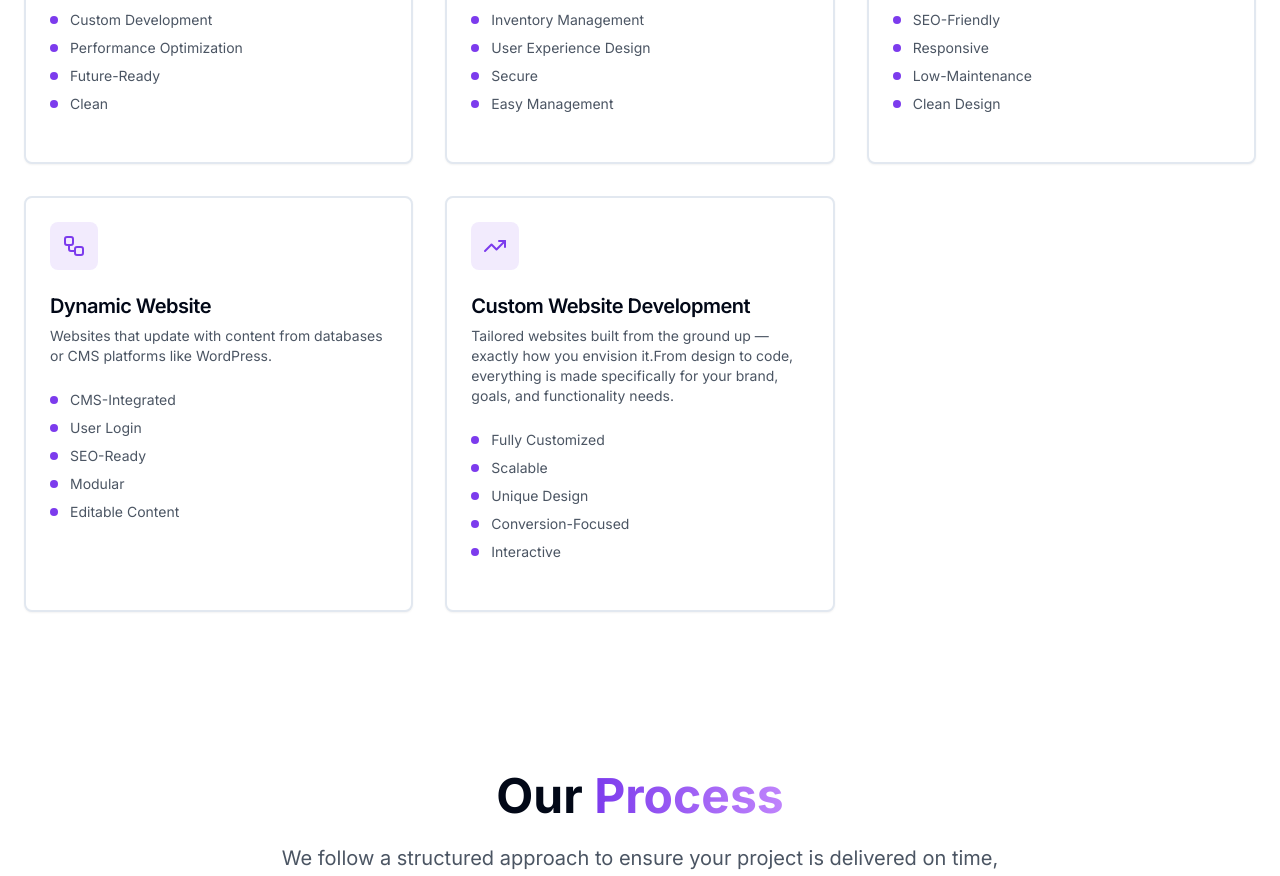
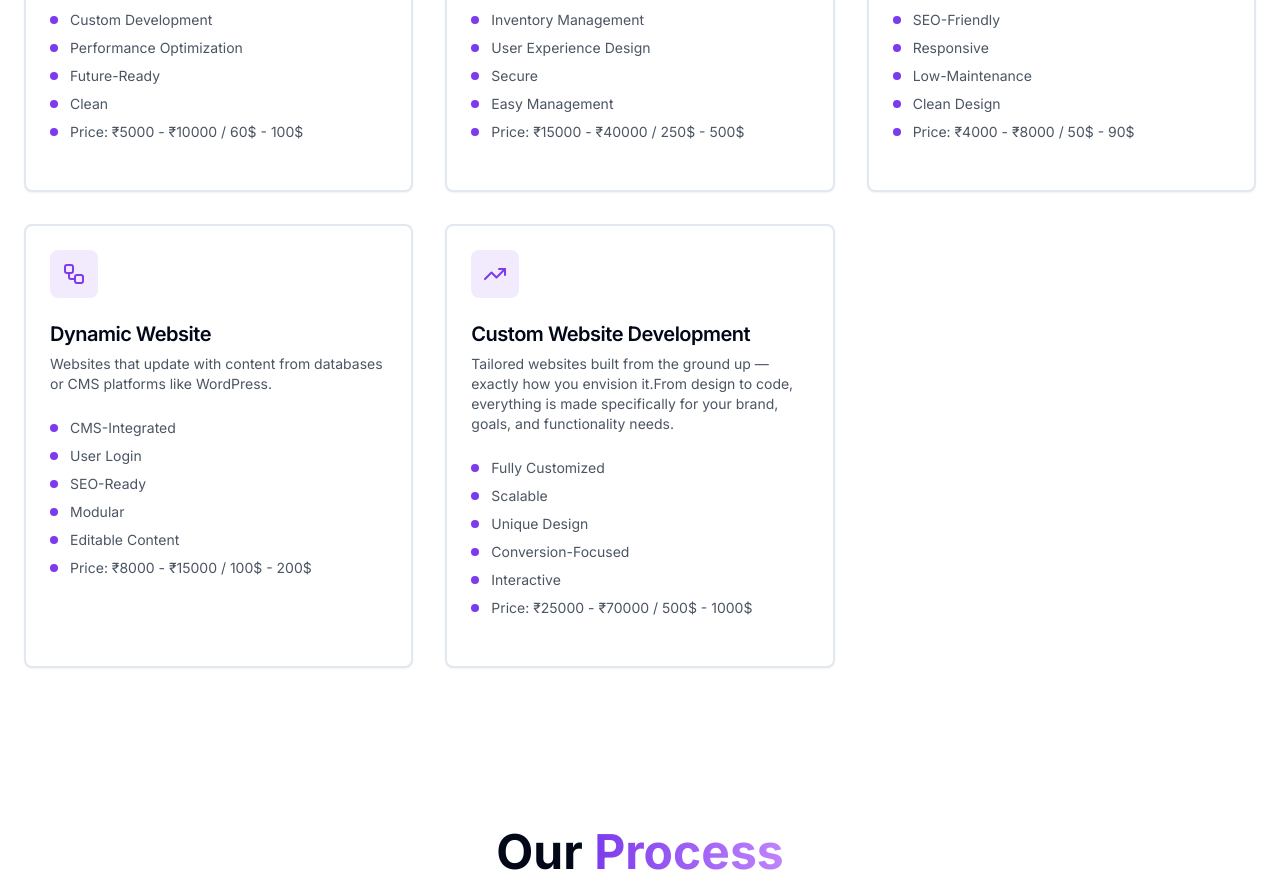
Before and after one commit to Ayush0x/devviox_website, a Next.js app: page / in a window 1280 px wide. Shown: the part 2120-2996 px from the top of the page. Built offline with nearby package versions, Linux system fonts and the light colour scheme.

Commit message:
added-prices

```diff
--- a/components/services-section.jsx
+++ b/components/services-section.jsx
@@ -13,32 +13,37 @@ export default function ServicesSection() {
       title: "Web Design and Development",
       description:
         "Custom web solutions tailored to client needs with modern design principles and cutting-edge technology.",
-      features: ["Responsive Design", "Custom Development", "Performance Optimization","Future-Ready","Clean"],
+      features: ["Responsive Design", "Custom Development", "Performance Optimization","Future-Ready","Clean","Price: ₹5000 - ₹10000 / 60$ - 100$"],
+      // price: "₹5000 - ₹10000 / 60$ - 100$",
     },
     {
       icon: ShoppingCart,
       title: "Ecommerce Solutions",
       description:
         "Development of user-friendly online stores that drive sales and provide exceptional shopping experiences.",
-      features: ["Payment Integration", "Inventory Management", "User Experience Design","Secure","Easy Management"],
+      features: ["Payment Integration", "Inventory Management", "User Experience Design","Secure","Easy Management","Price: ₹15000 - ₹40000 / 250$ - 500$"],
+      // price: "₹15000 - ₹40000 / 250$ - 500$",
     },
     {
       icon: Layers,
       title: "Static Website Development",
       description: "Perfect for portfolios, small businesses, or informational pages that don’t require frequent updates.",
-      features: ["Cost-Effective", "SEO-Friendly", "Responsive","Low-Maintenance","Clean Design"],
+      features: ["Cost-Effective", "SEO-Friendly", "Responsive","Low-Maintenance","Clean Design","Price: ₹4000 - ₹8000 / 50$ - 90$"],
+      // price: "₹4000 - ₹8000 / 50$ - 90$",
     },
     {
       icon: Wordpress,
       title: "Dynamic Website",
       description: "Websites that update with content from databases or CMS platforms like WordPress.",
-      features: ["CMS-Integrated","User Login","SEO-Ready","Modular","Editable Content"],
+      features: ["CMS-Integrated","User Login","SEO-Ready","Modular","Editable Content","Price: ₹8000 - ₹15000 / 100$ - 200$"],
+      // price: "₹8000 - ₹15000 / 100$ - 200$",
     },
     {
       icon: TrendingUp,
       title: "Custom Website Development",
       description: "Tailored websites built from the ground up — exactly how you envision it.From design to code, everything is made specifically for your brand, goals, and functionality needs.",
-      features: ["Fully Customized","Scalable","Unique Design","Conversion-Focused","Interactive"],
+      features: ["Fully Customized","Scalable","Unique Design","Conversion-Focused","Interactive","Price: ₹25000 - ₹70000 / 500$ - 1000$"],
+      // price: "₹25000 - ₹70000 / 500$ - 1000$",
     },
   ]
 
```
